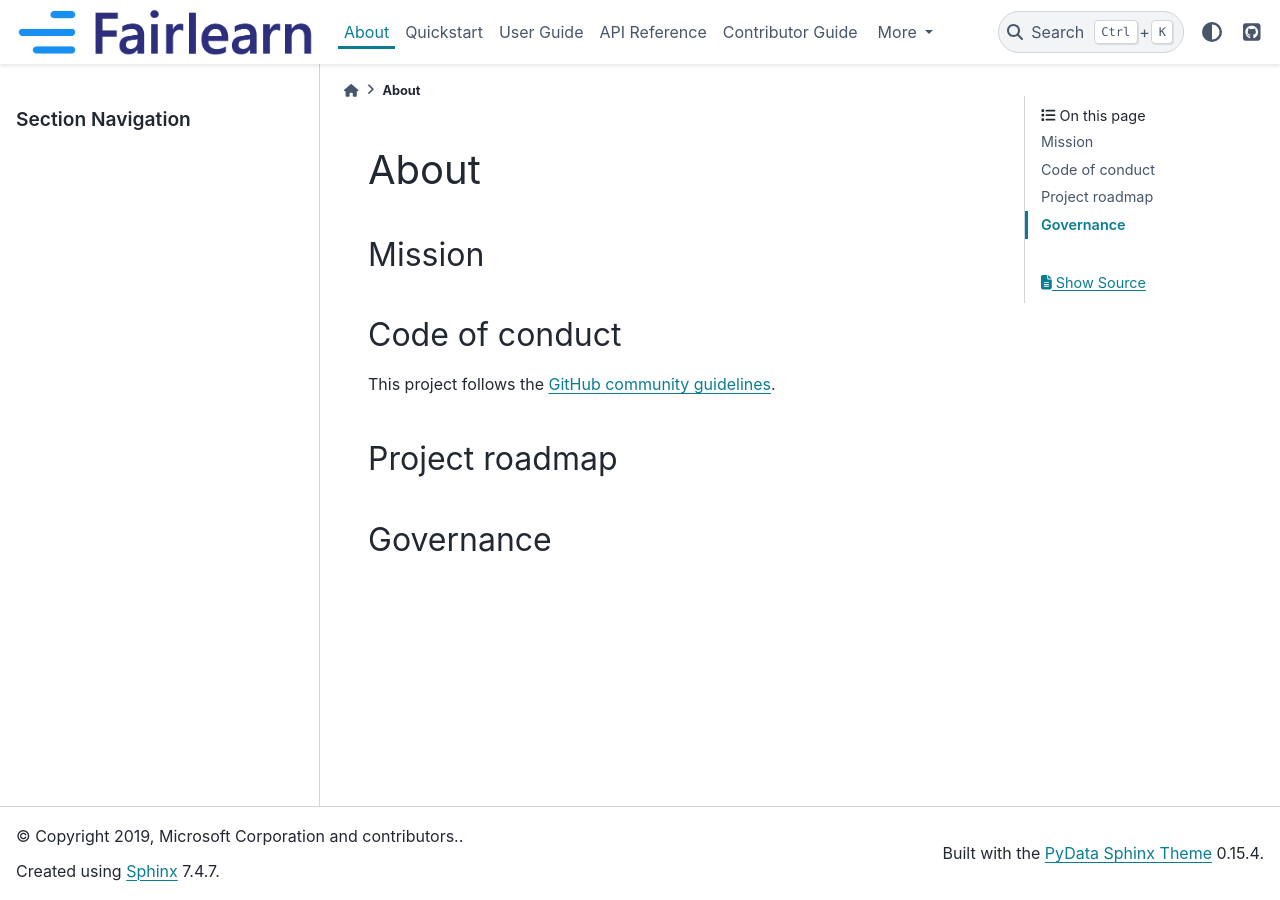
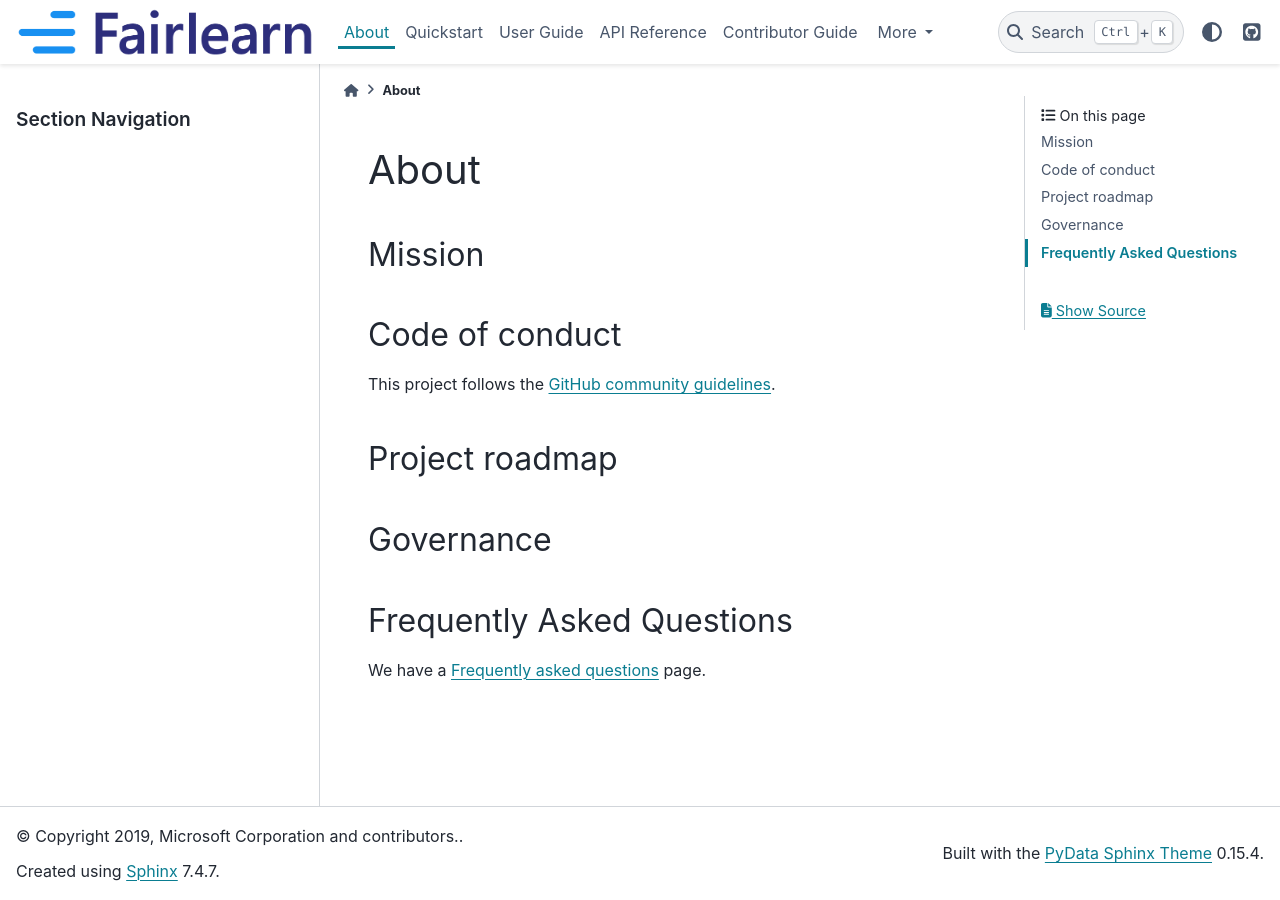
Before and after one commit to fairlearn/fairlearn, a Sphinx documentation site: the page built from docs/about/index.rst, in a window 1280 px wide. Built offline with Sphinx 7.4.7 and the PyData theme 0.15.4, drawn with Linux system fonts in a browser that asks for light colours; pages that are not in the unit, such as notebooks, are missing from menus.

Commit message:
Fiddling
Signed-off-by: Richard Edgar <riedgar@microsoft.com>

```diff
--- a/docs/about/index.rst
+++ b/docs/about/index.rst
@@ -26,3 +26,9 @@ Project roadmap
 
 Governance
 ----------
+
+
+Frequently Asked Questions
+--------------------------
+
+We have a :ref:`faq` page.
--- a/docs/contents.rst
+++ b/docs/contents.rst
@@ -18,4 +18,4 @@ Table of Contents
 
    contributor_guide/index
 
-   :ref:`FAQ <faq>`
+   faq
```
